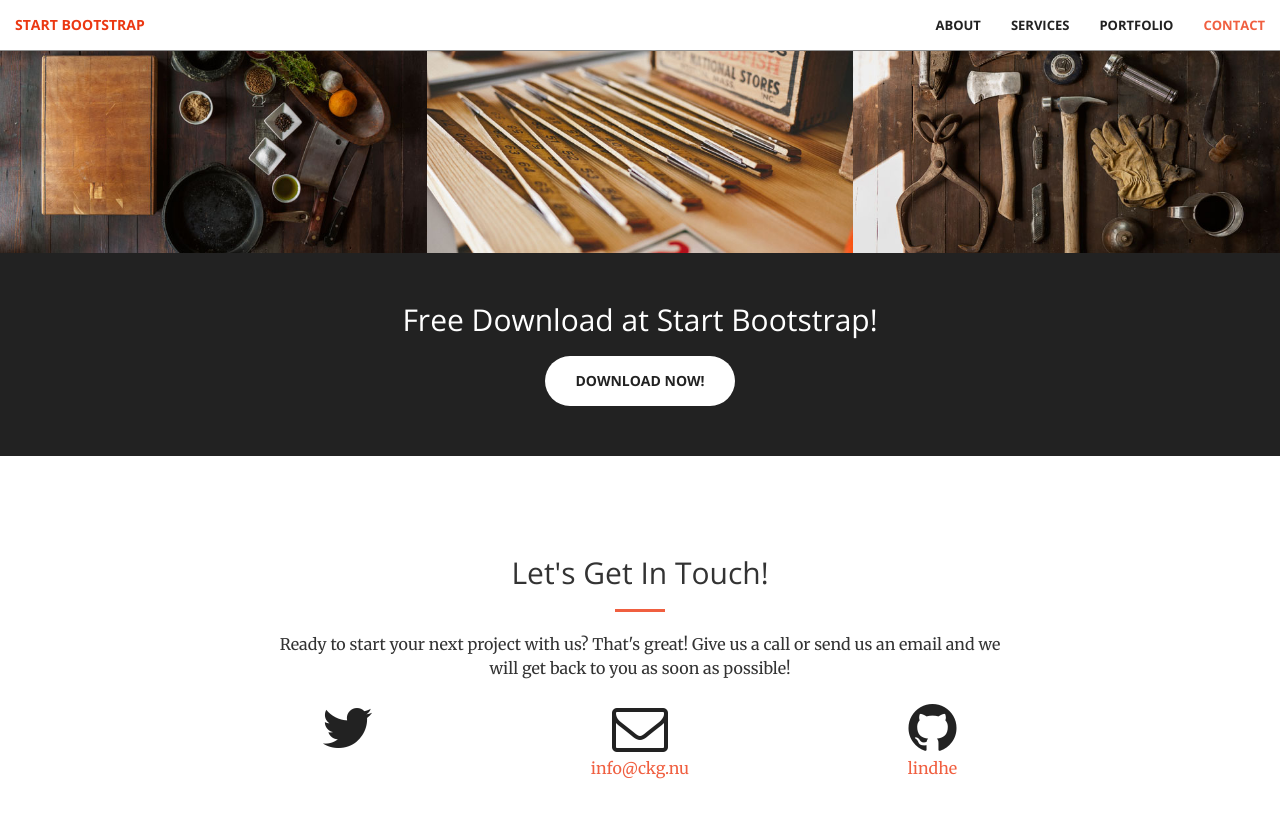
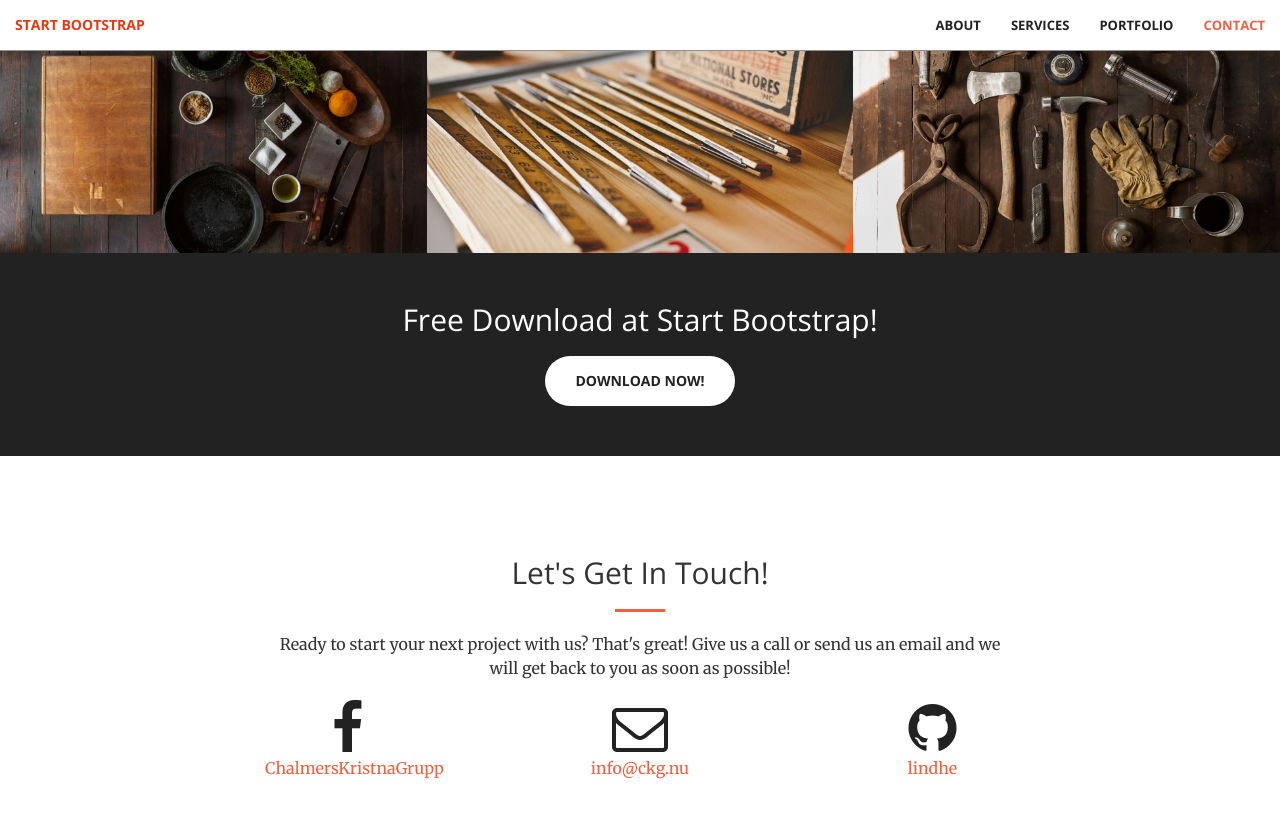
Before and after one commit to lindhe/ckg.nu, a Jekyll site: the page built from index.html, in a window 1280 px wide and 900 px high, scrolled down 1981 px. Shown: the top 818 px of the window. Built offline with Jekyll 4.4.1, drawn with Linux system fonts in a browser that asks for light colours.

Commit message:
Switch Twitter handle for Facebook

```diff
--- a/_config.yml
+++ b/_config.yml
@@ -6,7 +6,7 @@ description: This might become the new ckg.nu
 baseurl: "/ckg.nu/"  # the subpath of your site, e.g. /blog/
 url: "https://lindhe.io"  # the base hostname & protocol for your site
 
-twitter_username:
+facebook: ChalmersKristnaGrupp
 github_username: lindhe
 
 # Build settings
--- a/_includes/contact.html
+++ b/_includes/contact.html
@@ -7,9 +7,9 @@
                 <p>Ready to start your next project with us? That's great! Give us a call or send us an email and we will get back to you as soon as possible!</p>
             </div>
         <div class="col-lg-2 col-lg-offset-2 text-center">
-            <a href="https://twitter.com/{{ site.twitter_username }}">
-                <i class="fa fa-twitter fa-3x wow bounceIn" data-wow-delay=".1s"></i>
-                <p>{{ site.twitter_username }}</p>
+            <a href="https://www.facebook.com/{{ site.facebook }}/">
+                <i class="fa fa-facebook fa-3x wow bounceIn" data-wow-delay=".1s"></i>
+                <p>{{ site.facebook }}</p>
             </a>
         </div>
         <div class="col-lg-2 col-lg-offset-1 text-center">
```
